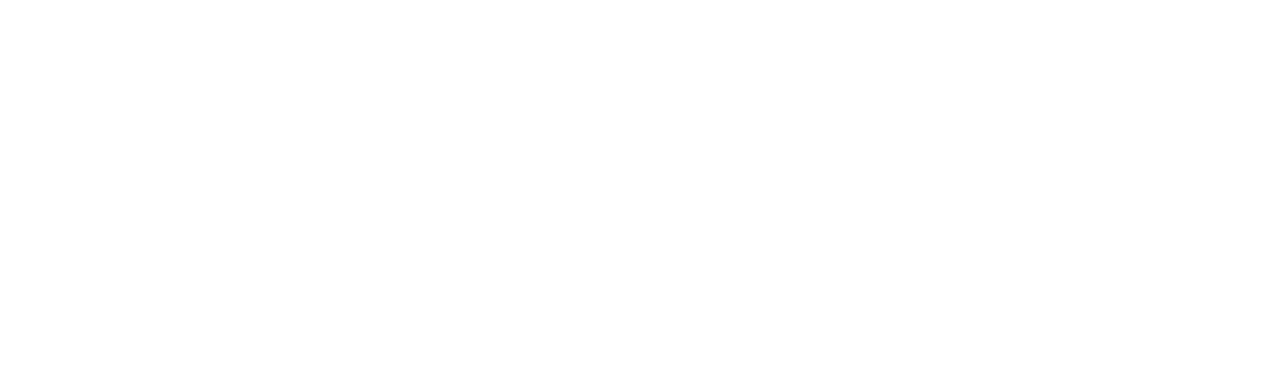
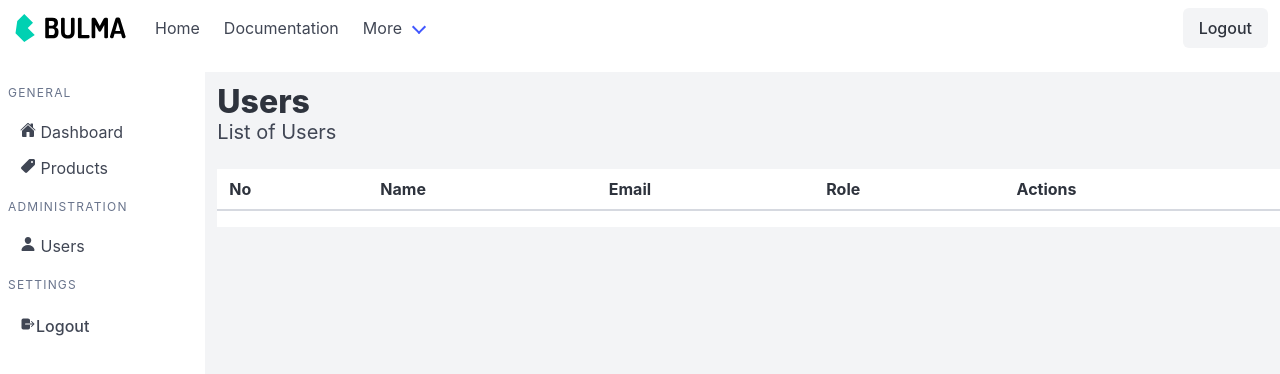
Before and after one commit to i-ceyy/CRUD-React, a React (Create React App) app in the folder frontend/: page /users in a window 1280 px wide. Before the commit this address had no page. Shown: the top 374 px of the page. Built offline with nearby package versions, Linux system fonts and the light colour scheme.

Commit message:
Adding new UIs
Login, user list and product list page

```diff
--- a/frontend/package.json
+++ b/frontend/package.json
@@ -3,6 +3,10 @@
   "version": "0.1.0",
   "private": true,
   "dependencies": {
+    "@fortawesome/fontawesome-free": "^6.5.2",
+    "@fortawesome/fontawesome-svg-core": "^6.5.2",
+    "@fortawesome/free-solid-svg-icons": "^6.5.2",
+    "@fortawesome/react-fontawesome": "^0.2.1",
     "@reduxjs/toolkit": "^1.9.7",
     "@testing-library/jest-dom": "^5.17.0",
     "@testing-library/react": "^13.4.0",
--- a/frontend/src/App.js
+++ b/frontend/src/App.js
@@ -1,11 +1,18 @@
 import {BrowserRouter, Routes, Route} from "react-router-dom";
 import Dashboard from "./pages/Dashboard";
+import Login from "./components/Login";
+import Users from "./pages/Users";
+import Products from "./pages/Products";
 function App() {
   return (
     <div>
+
         <BrowserRouter>
           <Routes>
+              <Route path="/" element={<Login/>}/>
               <Route path="/dashboard" element={<Dashboard/>}/>
+              <Route path="/users" element={<Users/>}/>
+              <Route path="/products" element={<Products/>}/>
           </Routes>
         </BrowserRouter>
     </div>
--- /dev/null
+++ b/frontend/src/components/Login.jsx
@@ -0,0 +1,44 @@
+import React from 'react'
+import { FontAwesomeIcon } from '@fortawesome/react-fontawesome';
+import {faEnvelope, faLock} from "@fortawesome/free-solid-svg-icons";
+
+const Login = () => {
+  return (
+     <section className="hero has-background-grey-light is-fullheight is-fullwidth">
+       <div className="hero-body">
+         <div className="container">
+           <div className="columns is-centered">
+            <div className="column is-4">
+                <form className='box'>
+                    <h1 className='title is-2'>Sign In</h1>
+                    <div className="field">
+                        <label className='label'>Email</label>
+                        <div className="control has-icons-left">
+                            <input type='text' className='input' placeholder='Email'></input>
+                            <span class="icon is-small is-left">
+                                <FontAwesomeIcon icon={faEnvelope}></FontAwesomeIcon>
+                            </span>
+                        </div>
+                    </div>
+                    <div className="field">
+                        <label className='label'>Password</label>
+                        <div className="control has-icons-left">
+                            <input type='password' className='input' placeholder='Password'></input>
+                            <span class="icon is-small is-left">
+                                <FontAwesomeIcon icon={faLock}></FontAwesomeIcon>
+                            </span>
+                        </div>
+                    </div>
+                    <div className="field">
+                        <button className='button is-success is-fullwidth'>Login</button>
+                    </div>
+                </form>
+            </div>
+           </div>
+         </div>
+       </div>
+     </section>
+  )
+}
+
+export default Login
--- /dev/null
+++ b/frontend/src/components/ProductList.jsx
@@ -0,0 +1,33 @@
+import React from 'react'
+
+const ProductList = () => {
+  return (
+    <div>
+        <h1 className='title'> Product </h1>
+        <h1 className='subtitle'> List of Product </h1>
+
+        <table className='table is-striped is-fullwidth'>
+            <thead>
+                <tr>
+                    <th>No</th>
+                    <th>Product Name</th>
+                    <th>Price</th>
+                    <th>Created By</th>
+                    <th>Actions</th>
+                </tr>
+            </thead>
+            <tbody>
+                <tr>
+                    <td></td>
+                    <td></td>
+                    <td></td>
+                    <td></td>
+                    <td></td>
+                </tr>
+            </tbody>
+        </table>
+    </div>
+  )
+}
+
+export default ProductList
--- /dev/null
+++ b/frontend/src/components/UserList.jsx
@@ -0,0 +1,33 @@
+import React from 'react'
+
+const UserList = () => {
+  return (
+    <div>
+        <h1 className='title'> Users </h1>
+        <h1 className='subtitle'> List of Users </h1>
+
+        <table className='table is-striped is-fullwidth'>
+            <thead>
+                <tr>
+                    <th>No</th>
+                    <th>Name</th>
+                    <th>Email</th>
+                    <th>Role</th>
+                    <th>Actions</th>
+                </tr>
+            </thead>
+            <tbody>
+                <tr>
+                    <td></td>
+                    <td></td>
+                    <td></td>
+                    <td></td>
+                    <td></td>
+                </tr>
+            </tbody>
+        </table>
+    </div>
+  )
+}
+
+export default UserList
--- a/frontend/src/index.js
+++ b/frontend/src/index.js
@@ -4,6 +4,7 @@
 import { store } from './app/store';
 import App from './App';
 import 'bulma/css/bulma.css';
+//import 'bulma/css/bulma.min.css';
 
 const container = document.getElementById('root');
 const root = createRoot(container);
--- /dev/null
+++ b/frontend/src/pages/Products.jsx
@@ -0,0 +1,12 @@
+import React from 'react'
+import Layout from './Layout'
+import ProductList from '../components/ProductList'
+const Products = () => {
+  return (
+    <Layout>
+        <ProductList/>
+    </Layout>
+  )
+}
+
+export default Products
--- /dev/null
+++ b/frontend/src/pages/Users.jsx
@@ -0,0 +1,13 @@
+import React from 'react'
+import Layout from "./Layout";
+import UserList from '../components/UserList';
+
+const Users = () => {
+  return (
+    <Layout>
+        <UserList/>
+    </Layout>
+  )
+}
+
+export default Users
```
Also changed, not shown: 1 other file (tests, documents, lock files or other folders).
